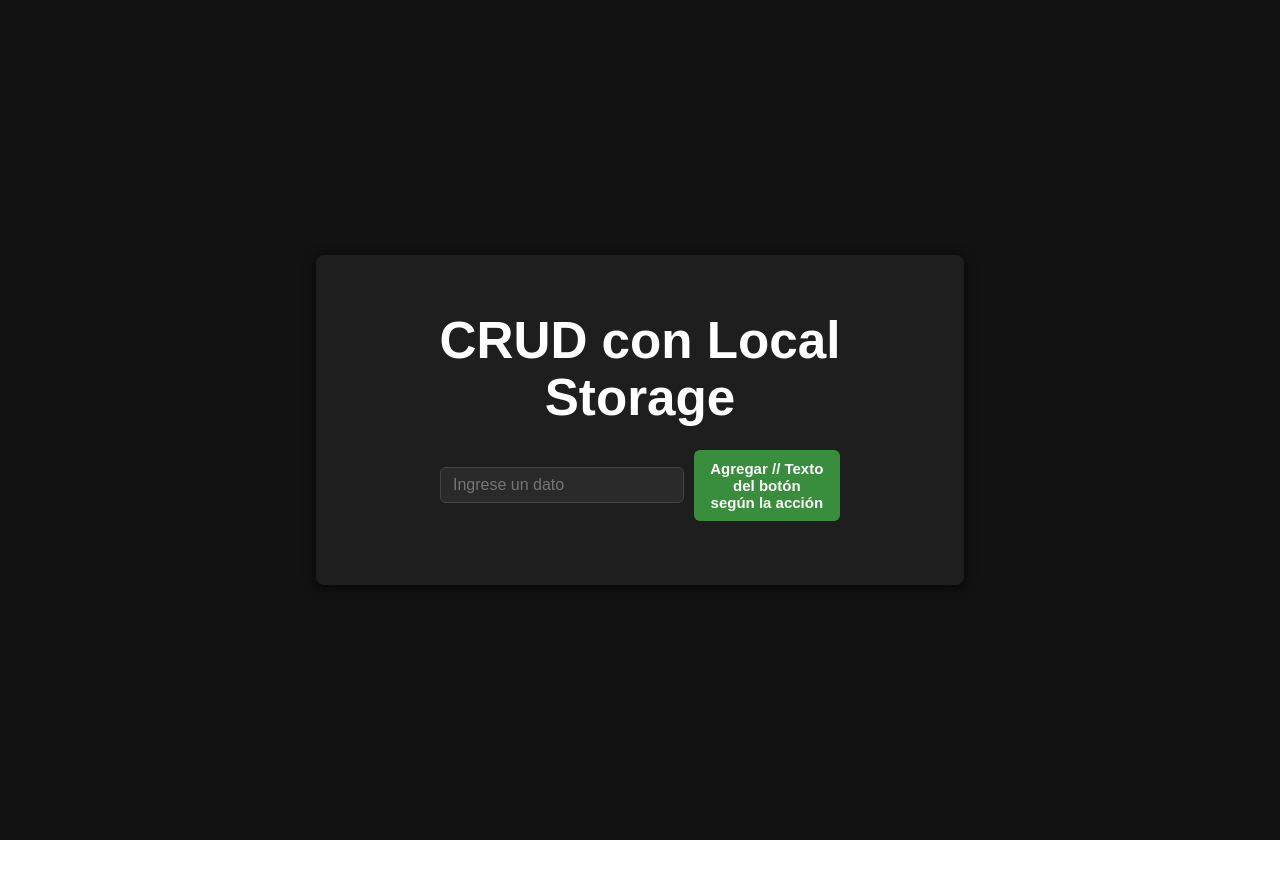
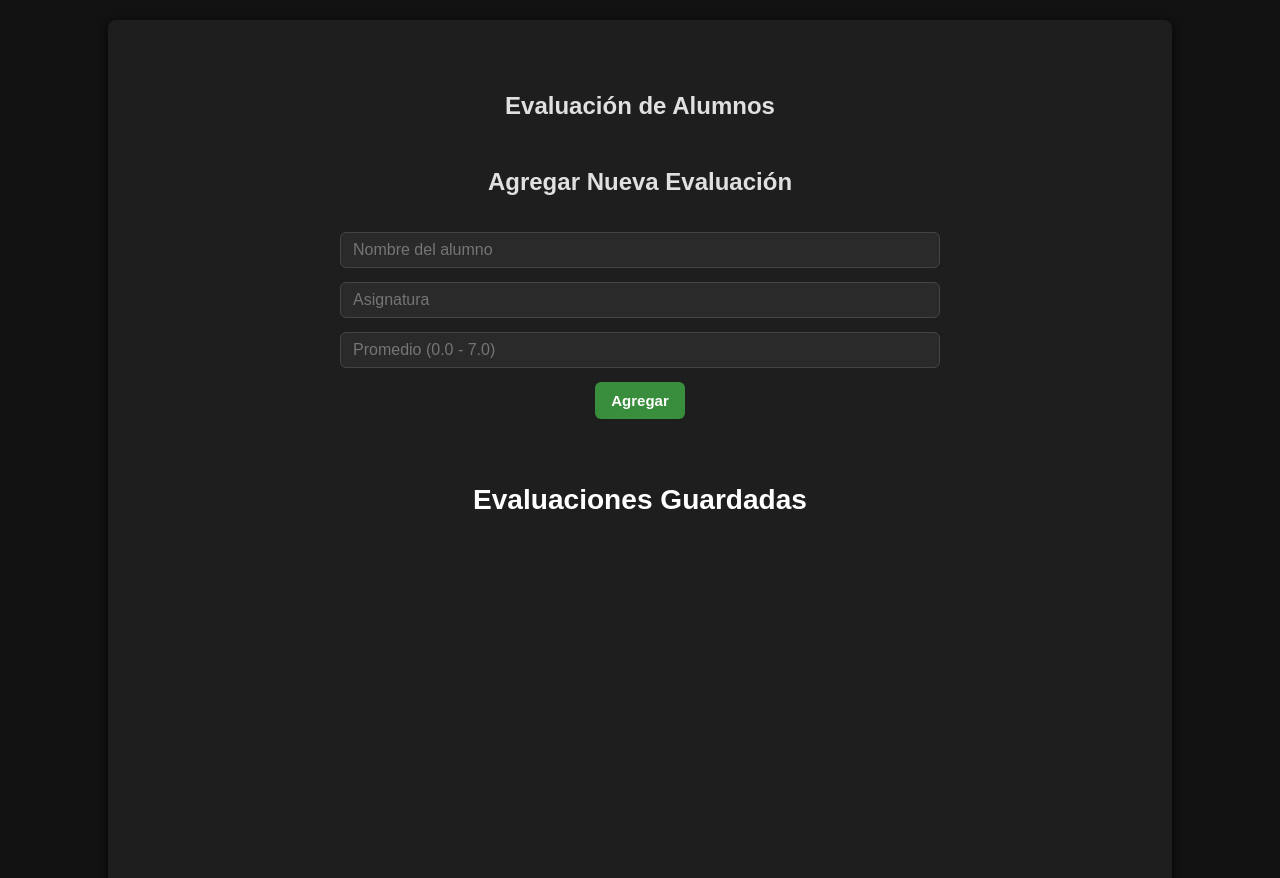
Before and after one commit to Felipe-os7/Certamen-3, a React (Vite) app: page / in a window 1280 px wide. Shown: the top 878 px of the page. Before the commit the page ends 840 px from the top, so only its background shows below. Built offline with nearby package versions, Linux system fonts and the light colour scheme.

Commit message:
cambios generales  de contenidos

```diff
--- a/src/App.css
+++ b/src/App.css
@@ -8,12 +8,16 @@ body {
 
 /* Contenedor principal de la app */
 .App {
-  max-width: 600px;                       /* Ancho máximo */
-  margin: auto;                           /* Centrado horizontal */
+  min-width: 1000px;                       /* Ancho máximo */
   background: #1e1e1e;                    /* Fondo del contenedor */
-  padding: 24px;
+  padding: 48px 32px;                     /* Aumenta el padding para abarcar mejor el formulario */
   border-radius: 8px;                     /* Bordes redondeados */
   box-shadow: 0 2px 12px rgba(0, 0, 0, 0.7); /* Sombra */
+  display: flex;
+  flex-direction: column;
+  align-items: center;      /* Centra horizontalmente */
+  justify-content: flex-start; /* Evita que todo se vaya al centro vertical si hay mucho contenido */
+  min-height: 100vh; /* Ocupa toda la altura de la pantalla */
 }
 
 /* Título principal */
@@ -24,21 +28,33 @@ h1 {
   font-weight: 600;
 }
 
+/* Título de las evaluaciones */
+.evaluaciones-titulo {
+  text-align: center;
+  margin-bottom: 8px;
+  color: #fff;
+  font-size: 1.5rem;
+  font-weight: 700;
+}
+
 /* Contenedor del formulario */
 .form-container {
-  margin-bottom: 20px;
+  width: 100%;
   display: flex;
-  justify-content: center;
+  justify-content: center;  /* Centra horizontalmente el formulario */
+  align-items: center;      /* Centra verticalmente si el contenedor tiene altura */
+  margin-bottom: 32px; /* Espacio extra debajo del formulario */
 }
 
 /* Estilos del formulario */
 form {
   display: flex;
-  gap: 10px;                              /* Espacio entre input y botón */
+  flex-direction: column; /* Hace que los campos estén uno debajo del otro */
+  gap: 14px;              /* Espacio entre campos */
   width: 100%;
   max-width: 400px;
-  margin: 0 auto 20px auto;
-  align-items: center;
+  margin: 0 auto;
+  align-items: center;      /* Centra los campos dentro del formulario */
 }
 
 /* Input de texto principal */
@@ -82,8 +98,9 @@ button:hover {
 
 /* Contenedor de la lista con scroll si es necesario */
 .list-container {
-  max-height: 400px;
-  overflow-y: auto;
+  width: 100%;
+  display: flex;
+  justify-content: center;
 }
 
 /* Lista sin viñetas ni márgenes */
@@ -96,12 +113,17 @@ ul {
 /* Cada elemento de la lista */
 li {
   display: flex;
-  justify-content: space-between;
+  justify-content: space-between; /* Distribuye el contenido y los botones */
   align-items: center;
   padding: 12px 0;
   border-bottom: 1px solid #333;
   color: #e0e0e0;
   background: transparent;
+}
+
+/* Asegura que el span ocupe el espacio disponible y los botones se vayan a la derecha */
+li > span {
+  flex: 1;
 }
 
 /* El último elemento de la lista sin borde inferior */
@@ -113,6 +135,7 @@ li:last-child {
 .button-container {
   display: flex;
   gap: 8px;
+  margin-left: auto; /* Empuja los botones al extremo derecho */
 }
 
 /* Botones dentro del contenedor de botones */
@@ -133,31 +156,7 @@ li:last-child {
   color: #4caf50;
 }
 
-/* Botón de editar */
-.button-container button.edit {
-  color: #81c784;
-  border-color: #81c784;
-}
 
-/* Hover para botón de editar */
-.button-container button.edit:hover {
-  background-color: #4caf50;
-  color: #121212;
-  border-color: #4caf50;
-}
-
-/* Botón de eliminar */
-.button-container button.delete {
-  color: #e57373;
-  border-color: #e57373;
-}
-
-/* Hover para botón de eliminar */
-.button-container button.delete:hover {
-  background-color: #ef5350;
-  color: #121212;
-  border-color: #ef5350;
-}
 
 /* Botón de agregar */
 .button-container button.add,
@@ -193,3 +192,150 @@ form button.add:hover {
   border-color: #4caf50;
   background: #1e1e1e;
 }
+
+/* Tarjeta de evaluación */
+.evaluaciones-list {
+  list-style: none;
+  padding: 0;
+  margin: 0;
+  width: 70%;
+  display: flex;
+  flex-direction: column;
+  gap: 24px;
+}
+
+.evaluacion-card {
+  background: #23272f;           /* Fondo más oscuro para adaptarse al fondo */
+  color: #f5f5f5;                /* Texto clara para mejor lectura */
+  border-radius: 16px;
+  box-shadow: 0 2px 12px rgba(0,0,0,0.18);
+  padding: 18px 25px;
+  display: flex;
+  justify-content: space-between;
+  align-items: center;
+  max-width: 95vw;
+  width: 100%;
+  margin: 0 auto;
+  font-size: 1.1rem;
+  border: none;
+}
+
+/* Elimina la animación y cambio de color al pasar el mouse */
+.evaluacion-card:hover {
+  box-shadow: 0 2px 12px rgba(0,0,0,0.18);
+  background: #23272f;
+}
+
+.evaluacion-info {
+  display: flex;
+  flex-direction: column;
+  gap: 4px;
+}
+
+.label {
+  font-weight: 600;
+  margin-right: 4px;
+  color: #b2dfdb; /* Etiquetas más claras */
+}
+
+.value.nombre,
+.value.promedio {
+  font-weight: bold;
+  color: #fff; /* Texto principal más claro */
+}
+
+.destacado {
+  display: inline-block;
+  margin-top: 8px;
+  background: #e3eafd;
+  color: #2a4d9b;
+  font-size: 0.95em;
+  font-weight: 600;
+  padding: 2px 12px;
+  border-radius: 8px;
+  box-shadow: none;
+}
+
+.button-container {
+  display: flex;
+  flex-direction: row;
+  gap: 10px;
+}
+
+button.edit {
+  background: #ffd600;      /* Amarillo plano */
+  color: #111;
+  border: none;
+  border-radius: 6px;
+  padding: 8px 16px;
+  font-weight: 600;
+  font-size: 0.8em;
+  cursor: pointer;
+  transition: background 0.2s;
+}
+
+button.delete {
+  background: #ff5252;      /* Rojo plano */
+  color: #111;
+  border: none;
+  border-radius: 6px;
+  padding: 8px 16px;
+  font-weight: 600;
+  font-size: 0.8em;
+  cursor: pointer;
+  transition: background 0.2s;
+}
+
+/* Al pasar el mouse, color un poco más claro */
+button.edit:hover {
+  background: #ffe066;
+}
+
+button.delete:hover {
+  background: #ff867c;
+}
+
+ul {
+  display: flex;
+  flex-direction: column;
+  gap: 12px; /* Espacio entre elementos */
+}
+
+
+.leyenda-box {
+  margin-top: 8px;
+  width: 110px;
+  min-height: 28px;
+  padding: 4px 0;
+  border-radius: 6px;
+  font-weight: bold;
+  display: flex;
+  align-items: center;
+  justify-content: center;
+  font-size: 0.8em;
+  box-sizing: border-box;
+}
+
+.leyenda-deficiente {
+  background: #ffebee;
+  color: #c62828;
+  border: 1px solid #c62828;
+}
+
+.leyenda-mejora {
+  background: #fffde7;
+  color: #f9a825;
+  border: 1px solid #f9a825;
+}
+
+.leyenda-bueno {
+  background: #e8f5e9;
+  color: #388e3c;
+  border: 1px solid #388e3c;
+}
+
+.leyenda-destacado {
+  background: #e3eafd;
+  color: #2a4d9b;
+  border: 1px solid #2a4d9b;
+}
--- a/src/App.jsx
+++ b/src/App.jsx
@@ -7,49 +7,51 @@ function App() {
     // Estado para almacenar los elementos, inicializa desde localStorage si existe
     const [items, setItems] = useState(() => {
         const storedItems = localStorage.getItem('items');
-        return storedItems ? JSON.parse(storedItems) : []; // Parsea los elementos almacenados o devuelve un array vacío
+        return storedItems ? JSON.parse(storedItems) : [];
     });
 
     // Estado para almacenar el elemento que se está editando
     const [itemToEdit, setItemToEdit] = useState(null);
 
     // Función para agregar un nuevo elemento
-    const addItem = (value) => {
-        setItems((prevItems) => [...prevItems, { id: Date.now(), value }]); // Agrega un nuevo elemento con un ID único
+    const addItem = (item) => {
+        setItems((prevItems) => [...prevItems, { ...item, id: Date.now() }]);
     };
 
     // Función para actualizar un elemento existente
     const updateItem = (updatedItem) => {
         setItems((prevItems) =>
-            prevItems.map((item) => (item.id === updatedItem.id ? updatedItem : item)) // Reemplaza el elemento editado
+            prevItems.map((item) => (item.id === updatedItem.id ? updatedItem : item))
         );
-        setItemToEdit(null); // Resetea el elemento a editar después de actualizar
+        setItemToEdit(null);
     };
 
     // Función para eliminar un elemento
     const deleteItem = (id) => {
-        setItems((prevItems) => prevItems.filter(item => item.id !== id)); // Filtra el elemento que se va a eliminar
+        setItems((prevItems) => prevItems.filter(item => item.id !== id));
     };
 
     // Función para establecer el elemento a editar
     const editItem = (item) => {
-        setItemToEdit(item); // Establece el elemento que se va a editar
+        setItemToEdit(item);
     };
 
     // Efecto para guardar los elementos en localStorage cada vez que cambian
     useEffect(() => {
-        localStorage.setItem('items', JSON.stringify(items)); // Almacena los elementos en formato JSON
+        localStorage.setItem('items', JSON.stringify(items));
     }, [items]);
 
     return (
         <div className="App">
-            <h1>CRUD con Local Storage</h1>
+            <h2>Evaluación de Alumnos</h2>
             <div className="form-container">
-                {/* Componente del formulario para agregar o editar elementos */}
                 <Form addItem={addItem} itemToEdit={itemToEdit} updateItem={updateItem} />
             </div>
+            <div className="evaluaciones-titulo">
+                <h3>Evaluaciones Guardadas</h3>
+            </div>
             <div className="list-container">
-                {/* Componente de la lista para mostrar los elementos */}
+
                 <List items={items} deleteItem={deleteItem} editItem={editItem} />
             </div>
         </div>
--- a/src/components/Form.jsx
+++ b/src/components/Form.jsx
@@ -3,48 +3,100 @@ import React, { useState, useEffect } from 'react';
 
 // Componente funcional Form que recibe props para agregar, editar y actualizar ítems
 function Form({ addItem, itemToEdit, updateItem }) {
-    // Estado local para el valor del input
-    const [input, setInput] = useState('');
+    // Estado local para los valores del formulario
+    const [input, setInput] = useState({
+        nombre: '',
+        asignatura: '',
+        promedio: ''
+    });
 
     // useEffect se ejecuta cuando cambia itemToEdit
     useEffect(() => {
         if (itemToEdit) {
-            // Si hay un ítem para editar, coloca su valor en el input
-            setInput(itemToEdit.value);
+            // Si hay un ítem para editar, coloca sus valores en el formulario
+            setInput({
+                nombre: itemToEdit.nombre || '',
+                asignatura: itemToEdit.asignatura || '',
+                promedio: itemToEdit.promedio || ''
+            });
         } else {
-            // Si no, limpia el input
-            setInput('');
+            // Si no, limpia el formulario
+            setInput({ nombre: '', asignatura: '', promedio: '' });
         }
     }, [itemToEdit]);
 
+    // Maneja el cambio en los campos del formulario
+    const handleChange = (e) => {
+        const { name, value } = e.target;
+
+        // Función para poner la primera letra de cada palabra en mayúscula
+        const capitalizeWords = (str) =>
+            str.replace(/\b\w/g, char => char.toUpperCase());
+
+        setInput(prev => ({
+            ...prev,
+            [name]:
+                name === "nombre" || name === "asignatura"
+                    ? capitalizeWords(value)
+                    : value
+        }));
+    };
+
     // Maneja el envío del formulario
     const handleSubmit = (e) => {
-        e.preventDefault(); // Previene el comportamiento por defecto del form
-        if (!input.trim()) return; // Si el input está vacío, no hace nada
+        e.preventDefault();
+        // Validación básica
+        if (!input.nombre.trim() || !input.asignatura.trim() || input.promedio === '') return;
+        const promedioNum = parseFloat(input.promedio);
+        if (isNaN(promedioNum) || promedioNum < 0 || promedioNum > 7) return;
+
         if (itemToEdit) {
-            // Si se está editando, actualiza el ítem
-            updateItem({ ...itemToEdit, value: input });
+            updateItem({ ...itemToEdit, ...input, promedio: promedioNum });
         } else {
-            // Si no, agrega un nuevo ítem
-            addItem(input);
+            addItem({ ...input, promedio: promedioNum });
         }
-        setInput(''); // Limpia el input después de enviar
+        setInput({ nombre: '', asignatura: '', promedio: '' });
     };
 
     // Renderiza el formulario
     return (
         <form onSubmit={handleSubmit}>
+            <h2 style={{ marginBottom: '18px', textAlign: 'center' }}>
+                {itemToEdit ? 'Editar Nueva Evaluación' : 'Agregar Nueva Evaluación'}
+            </h2>
             <input
-                className="mi-input" // Clase para estilos personalizados
-                value={input} // Valor controlado por el estado
-                onChange={e => setInput(e.target.value)} // Actualiza el estado al escribir
-                placeholder="Ingrese un dato" // Texto de ayuda
+                className="mi-input"
+                name="nombre"
+                value={input.nombre}
+                onChange={handleChange}
+                placeholder="Nombre del alumno"
+                autoComplete="off"
+            />
+            <input
+                className="mi-input"
+                name="asignatura"
+                value={input.asignatura}
+                onChange={handleChange}
+                placeholder="Asignatura"
+                autoComplete="off"
+            />
+            <input
+                className="mi-input"
+                name="promedio"
+                type="number"
+                step="0.1"
+                min="0"
+                max="7"
+                value={input.promedio}
+                onChange={handleChange}
+                placeholder="Promedio (0.0 - 7.0)"
+                autoComplete="off"
             />
             <button
-              className={itemToEdit ? "edit" : "add"} // Cambia la clase según si se edita o agrega
+              className={itemToEdit ? "edit" : "add"}
               type="submit"
             >
-              {itemToEdit ? 'Actualizar' : 'Agregar'} // Texto del botón según la acción
+              {itemToEdit ? 'Actualizar' : 'Agregar'}
             </button>
         </form>
     );
```
Also changed, not shown: src/components/List.jsx (+40 -10 lines).
